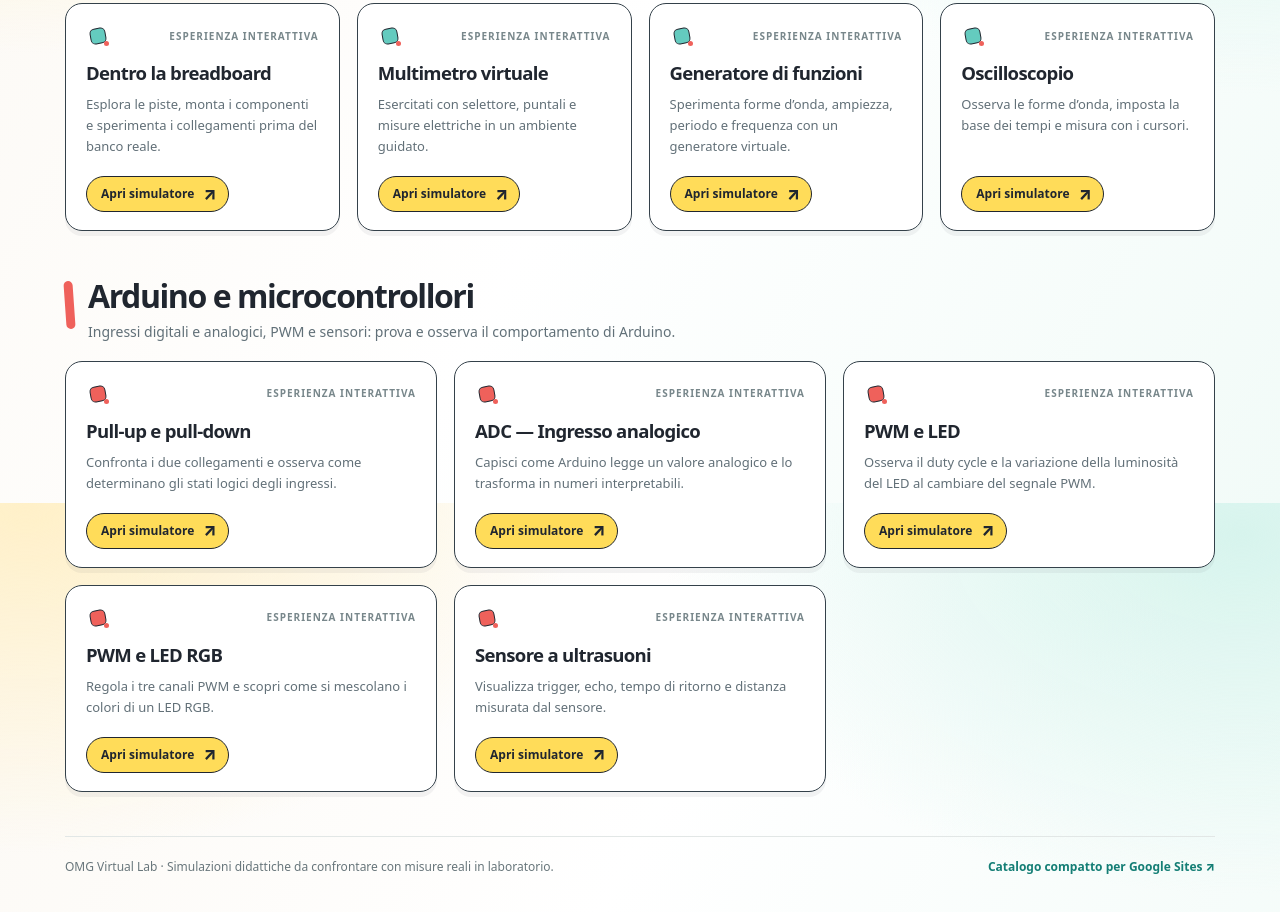
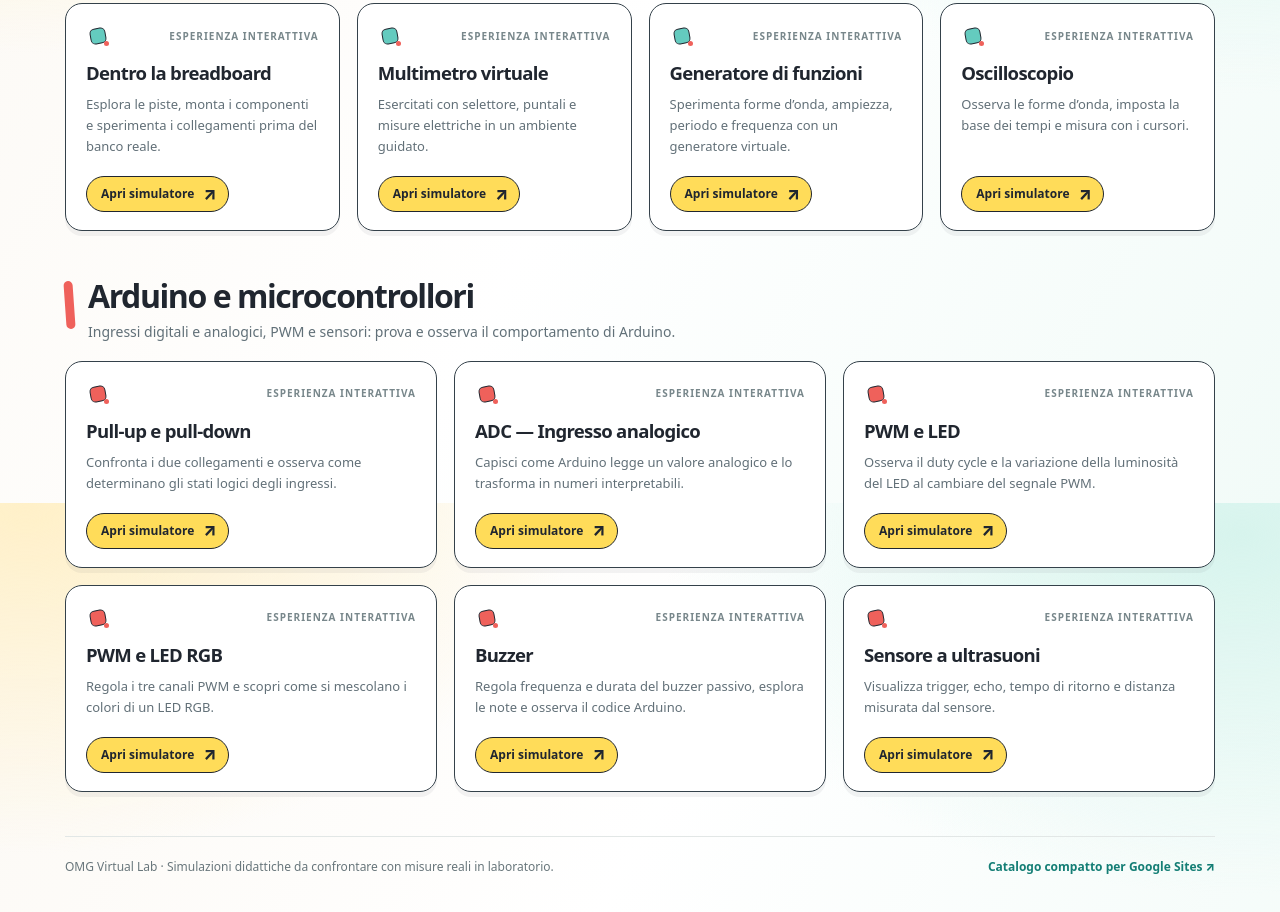
Before and after one commit to ohmmygod-it/omg-virtual-lab, a plain HTML site: page index.html in a window 1280 px wide. Shown: the part 1097-2009 px from the top of the page. Drawn offline with Linux system fonts and the light colour scheme.

Commit message:
Add files via upload

```diff
--- a/index.html
+++ b/index.html
@@ -230,6 +230,10 @@ a:focus-visible{outline:3px solid var(--omg-teal);outline-offset:4px}
   <a class="omg-card-action" href="Ard-LedRGB/" target="_blank" rel="noopener noreferrer" aria-label="Apri PWM e LED RGB in una nuova scheda">Apri simulatore <span aria-hidden="true">↗</span></a>
 </article><article class="omg-card">
   <div class="omg-card-head"><span class="omg-card-spark" aria-hidden="true"></span><span class="omg-card-label">ESPERIENZA INTERATTIVA</span></div>
+  <h3>Buzzer</h3><p>Regola frequenza e durata del buzzer passivo, esplora le note e osserva il codice Arduino.</p>
+  <a class="omg-card-action" href="Ard-Buzzer/" target="_blank" rel="noopener noreferrer" aria-label="Apri Buzzer in una nuova scheda">Apri simulatore <span aria-hidden="true">↗</span></a>
+</article><article class="omg-card">
+  <div class="omg-card-head"><span class="omg-card-spark" aria-hidden="true"></span><span class="omg-card-label">ESPERIENZA INTERATTIVA</span></div>
   <h3>Sensore a ultrasuoni</h3><p>Visualizza trigger, echo, tempo di ritorno e distanza misurata dal sensore.</p>
   <a class="omg-card-action" href="Ard-HCSR204/" target="_blank" rel="noopener noreferrer" aria-label="Apri Sensore a ultrasuoni in una nuova scheda">Apri simulatore <span aria-hidden="true">↗</span></a>
 </article></div>
```
Also changed, not shown: catalogo/index.html (+4 -0 lines).
